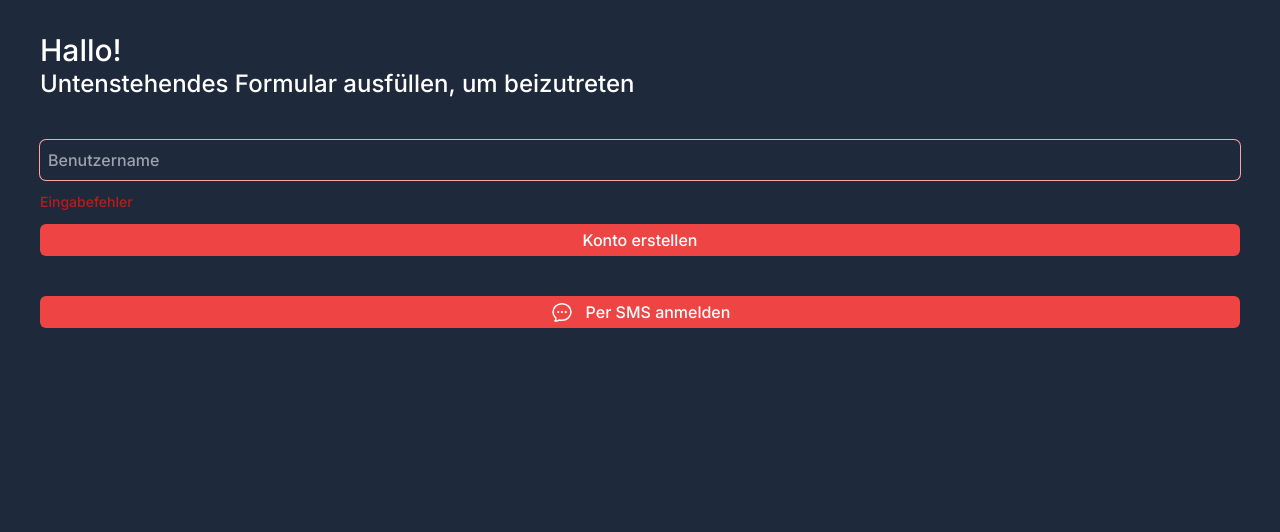
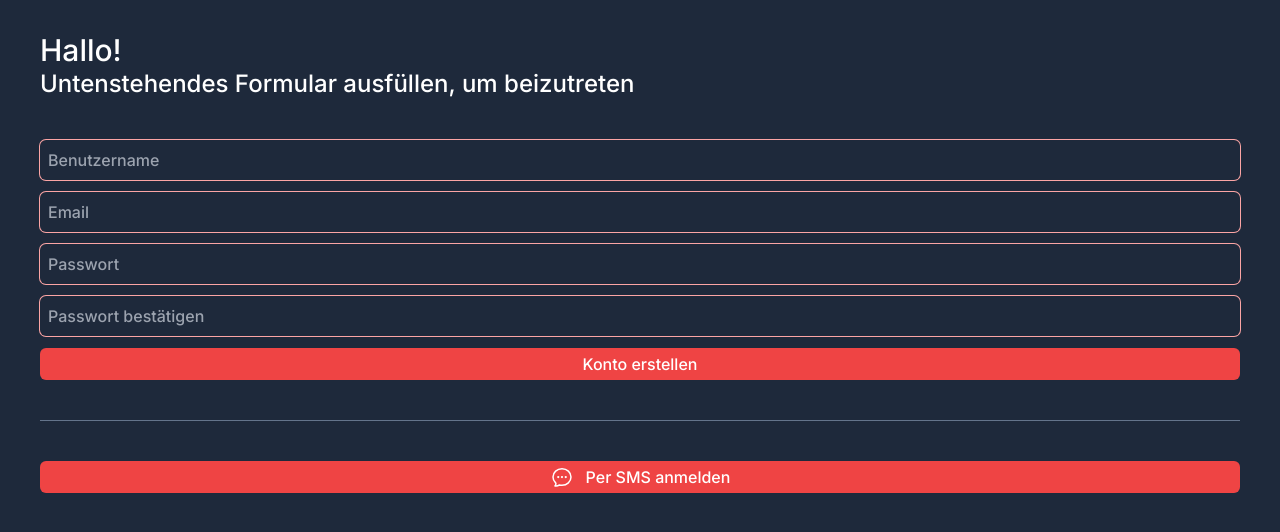
Before and after one commit to HannesCho/Apfel-market, a Next.js app: page /create-account in a window 1280 px wide. Shown: the top 532 px of the page. Built offline with nearby package versions, Linux system fonts and the light colour scheme.

Commit message:
feat: add input fields into creat-account page
- Username, email, password, confirm password fields

```diff
--- a/app/create-account/page.tsx
+++ b/app/create-account/page.tsx
@@ -1,5 +1,6 @@
 import { ChatBubbleOvalLeftEllipsisIcon } from "@heroicons/react/24/outline";
 import Link from "next/link";
+import Input from "../../components/input";
 
 export default function CreateAccount() {
   return (
@@ -11,19 +12,20 @@ export default function CreateAccount() {
         </h2>
       </div>
       <form className="flex flex-col gap-3">
-        <div className="flex flex-col gap-3">
-          <input
-            type="text"
-            placeholder="Benutzername"
-            required
-            className="p-2 bg-transparent rounded-md outline-none ring-1 ring-red-300 focus:ring-2 focus:ring-red-400 focus:rounded-md"
-          />
-          <span className="text-sm text-red-700">Eingabefehler</span>
-        </div>
+        <Input type="text" placeholder="Benutzername" required errors={[]} />
+        <Input type="email" placeholder="Email" required errors={[]} />
+        <Input type="password" placeholder="Passwort" required errors={[]} />
+        <Input
+          type="password"
+          placeholder="Passwort bestätigen"
+          required
+          errors={[]}
+        />
         <button className="w-full h-8 bg-red-500 rounded-md hover:bg-red-400">
           Konto erstellen
         </button>
       </form>
+      <div className="w-full h-[1px] bg-slate-500" />
       <div>
         <Link
           href="/sms"
```
